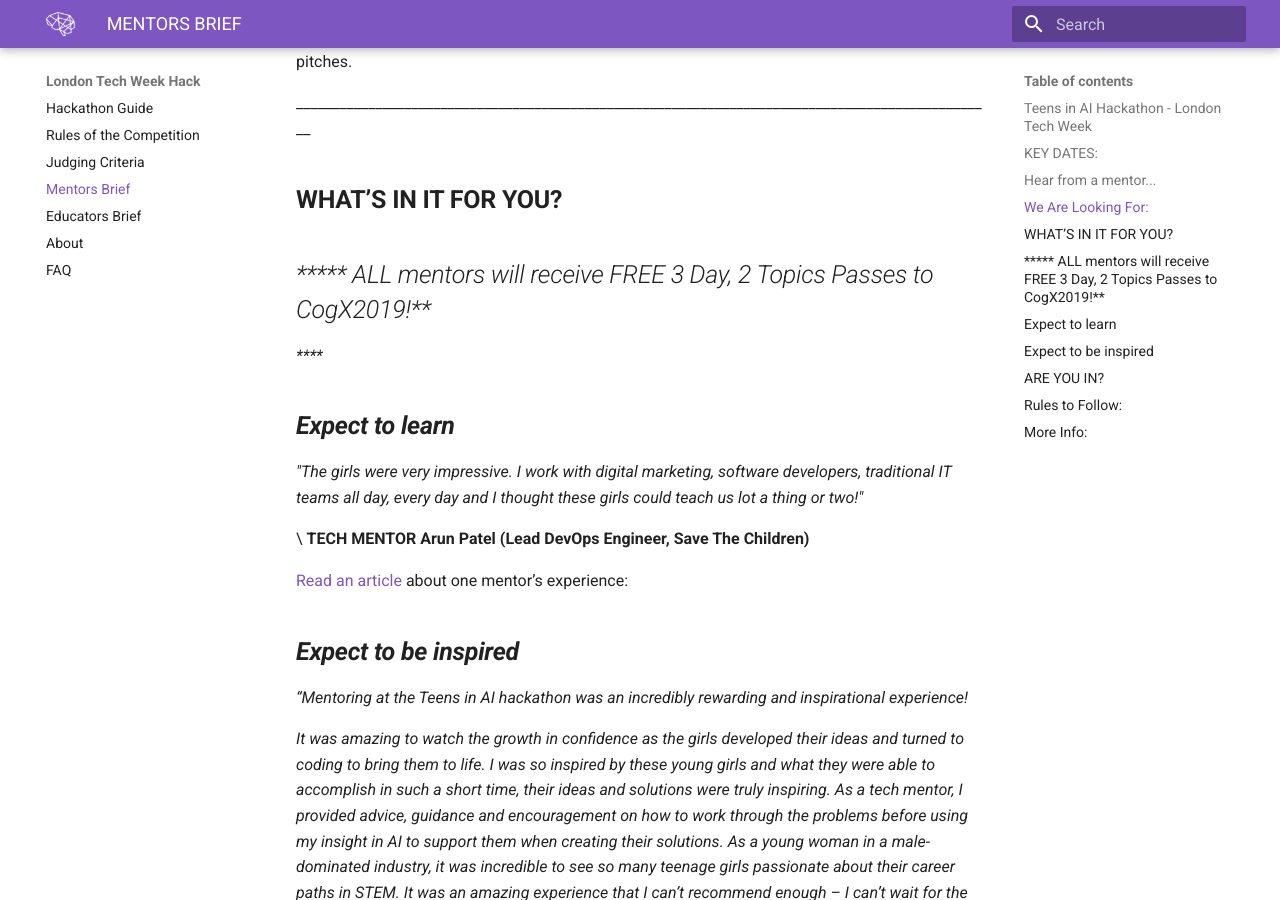
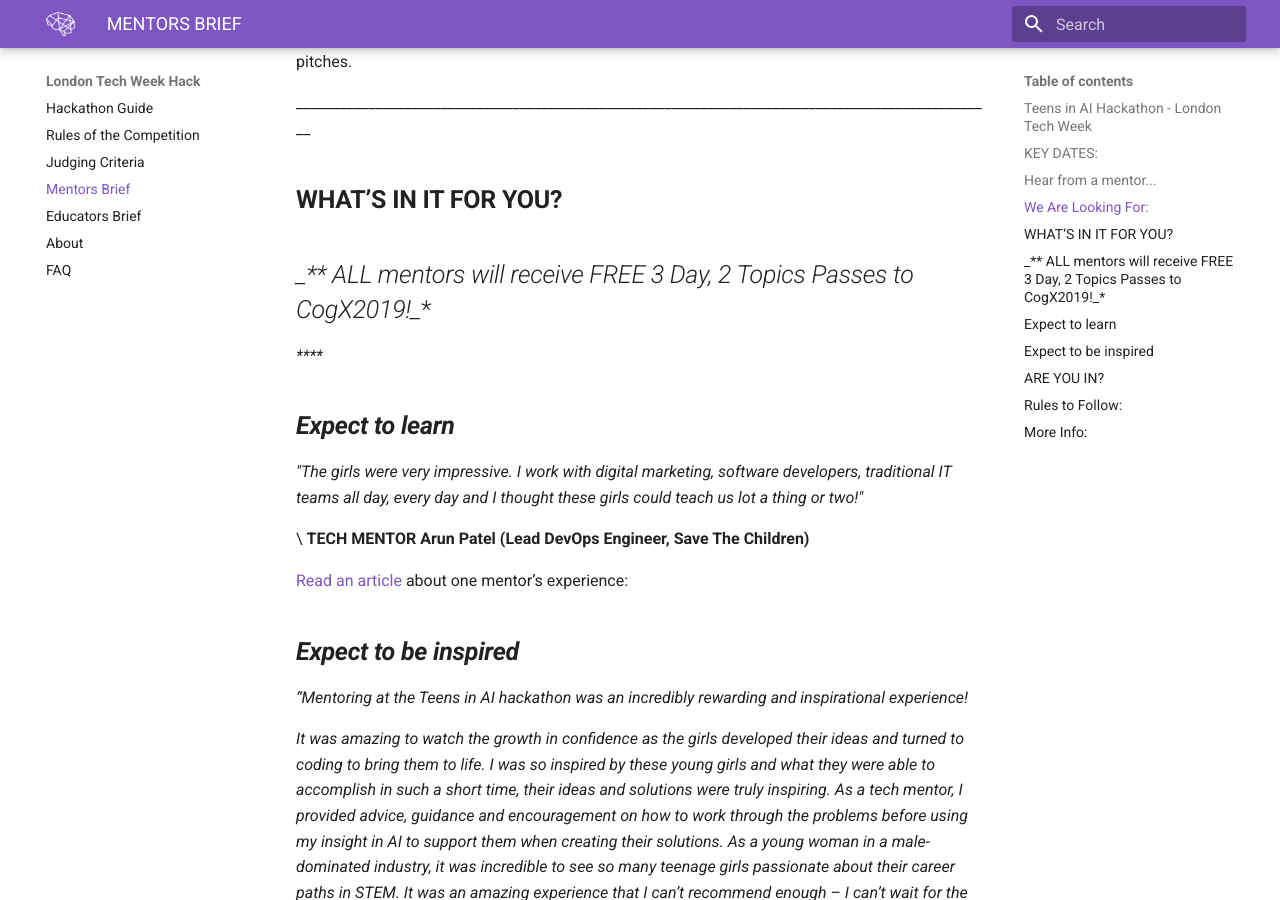
Before and after one commit to elenasinel/tech-week, an MkDocs documentation site: the page built from docs/mentors-brief.md, in a window 1280 px wide and 900 px high, scrolled down 3755 px. Built offline with MkDocs 1.6.1 and Material for MkDocs 9.7.7, drawn with Linux system fonts in a browser that asks for light colours.

```diff
--- a/docs/mentors-brief.md
+++ b/docs/mentors-brief.md
@@ -75,8 +75,6 @@ Please check this [Hackathon Guide](https://teensinai.com/hackathon-guide/) for
 
 Tech Mentors are expected to commit to a **min of 4-5 hrs in total over a couple of days**, where tech mentors can help teens identify a range of technologies available to teens to tackle a specific problem they want to tackle. If applicable, help source publicly available data sets, teach them how to prepare that data and use it to build a model. If they can and willing, they can continue to mentor the team in person or online via Skype or Slack
 
-
-
 - - -
 
 **DESIGN THINKERS**
@@ -95,8 +93,6 @@ Please check this [Hackathon Guide](https://teensinai.com/hackathon-guide/) for
 
 Design Thinkers to commit a **minimum of 2-3 hrs in total over 1-2 days** to help teams ideate, research and understand the problem, narrow it down and go through basic flow of design thinking process.
 
-
-
 - - -
 
 **ETHICISTS**
@@ -110,8 +106,6 @@ Please check this [Hackathon Guide](https://teensinai.com/hackathon-guide/) for
 **Time Commitment:**
 
 Ethicists to commit **1 -2 hrs in total** to help teens identify possible problems with the tools they are developing and ask them many questions, as well as bring to light and debate some of the many case studies where technology went wrong and how it impacted individuals/societies etc (ex AI in gender, race discrimination, social media, recruitment, chatbots (Microsoft's TAI) etc)
-
-
 
 - - -
 
@@ -131,11 +125,11 @@ Business Coaches to commit **1.5-3 hrs in total** to help teens think of innovat
 
 ## **WHAT’S IN IT FOR YOU?**
 
-## _**\*\** ALL mentors will receive FREE 3 Day, 2 Topics Passes to CogX2019!**_
+## **_\*\** ALL mentors will receive FREE 3 Day, 2 Topics Passes to CogX2019!_**
 
 _\*\*\*\*_
 
-## _**Expect to learn**_
+## **_Expect to learn_**
 
 _"The girls were very impressive. I work with digital marketing, software developers, traditional IT teams all day, every day and I thought these girls could teach us lot a thing or two!"_
 
@@ -143,7 +137,7 @@ _"The girls were very impressive. I work with digital marketing, software develo
 
 [Read an article](https://www.linkedin.com/pulse/learning-through-mentoring-ashish-bansal/) about one mentor’s experience:
 
-## _**Expect to be inspired**_
+## **_Expect to be inspired_**
 
 _“Mentoring at the Teens in AI hackathon was an incredibly rewarding and inspirational experience!_
 
```
